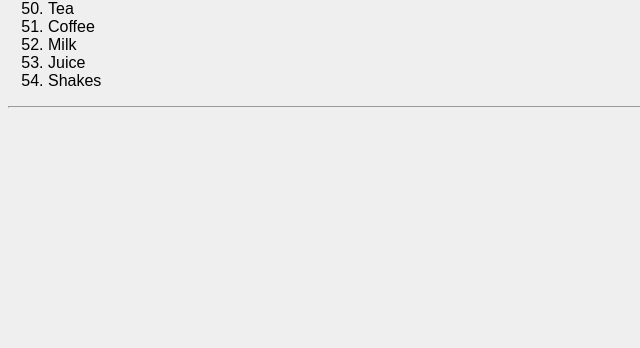
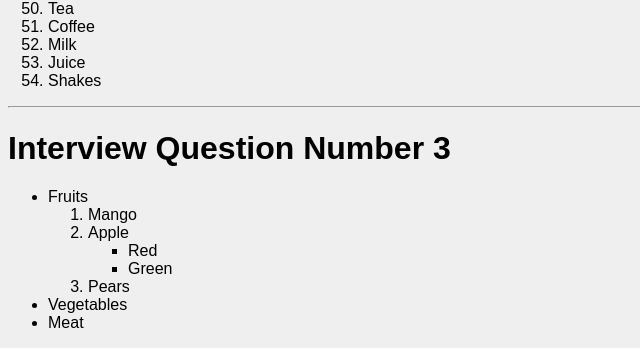
Before and after one commit to Abhishek-25-Singh/WebDevelopment, a plain HTML site: page HTML/list.html in a window 1280 px wide. Shown: the part 577-925 px from the top of the page, without its empty margins (0-640 px from the left). Before the commit the page ends 800 px from the top, so only its background shows below. Drawn offline with Linux system fonts and the light colour scheme.

Commit message:
Nested list

```diff
--- a/HTML/list.html
+++ b/HTML/list.html
@@ -57,6 +57,37 @@
   <li>Shakes</li>
 </ol>
 <hr>
+<h1>Interview Question Number 3</h1>
+
+<ul>
+<!--Creating List Inside another list( Unordered list ke aandar ordered list) -->
+<li>Fruits
+          <ol>
+             <li>Mango</li>
+             <!--Creating List Inside another list( ordered list ke aandar Unordered list  ) -->
+             <li>Apple
+                     <ul> <!--*The reason the <ul> containing <li>Red</li> and <li>Green</li>
+                          <!--*is showing a square style instead of the default disc style is
+                          <!--*due to nested lists and how browsers apply different list
+                          <!--*styles for different levels of lists.                                -->
+                          <!--? How List Styles Work in Nested Lists:-->
+                          <!--*By default, browsers display:
+                          <!--* 1.<ul> (unordered list) items with disc bullets at the first level.
+                          <!--* 2.For nested <ul> lists (second level or deeper), the browser often uses square bullets.  -->
+
+
+                          <li>Red</li>
+                         <li>Green</li>
+                     </ul>
+             </li>
+             <li>Pears</li>
+          </ol>
+</li>
+<li>vegetables</li>
+<li>Meat      </li>
+
+</ul>
+
 </body>
 </html>
 <!-- *------------------------------------- -->
@@ -78,3 +109,5 @@ Lowercase Roman Numerals (type="i"): It uses lowercase Roman numerals (i, ii, ii
 <!--*              <li>Tea</li>
 <!--*              <li>Milk</li>
 <!--*              </ol>
+
+<!--? 3: Explain the concept of nested lists  -->
```
